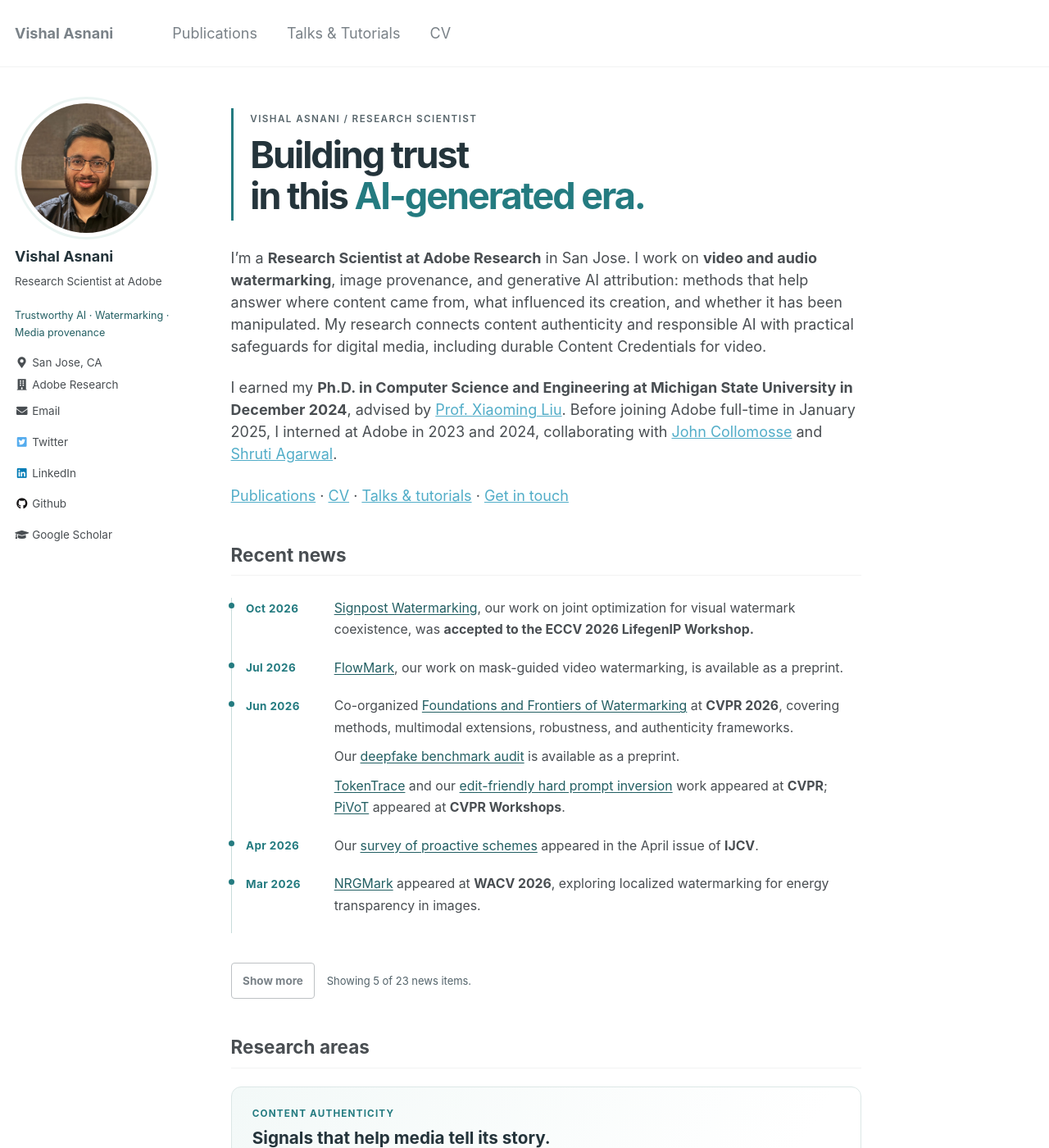
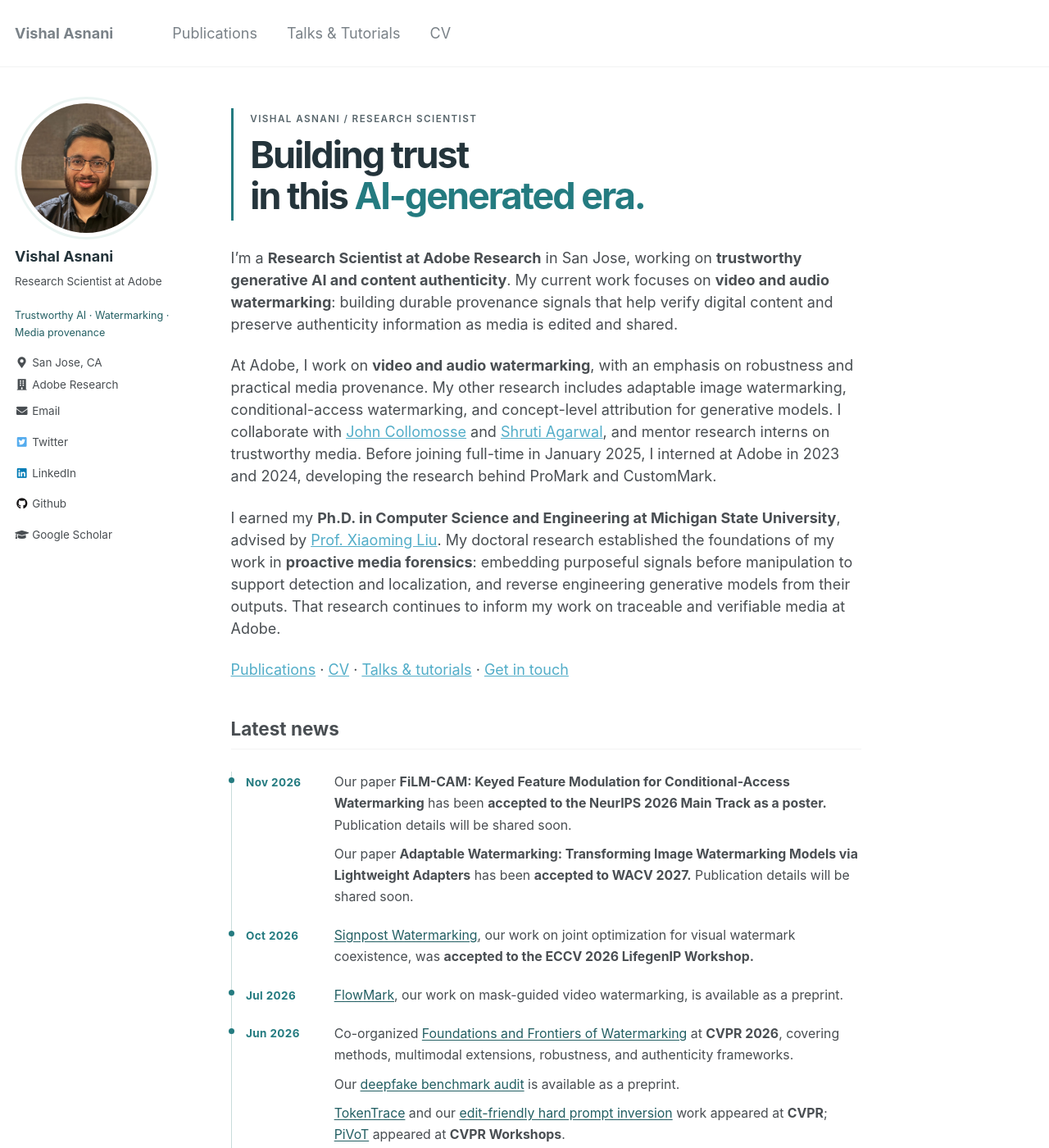
Before and after one commit to vishal3477/vishal3477.github.io, a Jekyll site: the page built from _pages/about.md, in a window 1280 px wide and 1400 px high. Shown: the whole window at 82% size. Built offline with Jekyll 4.4.1, drawn with Linux system fonts in a browser that asks for light colours; some of the changed text lies outside the part shown.

Commit message:
Announce accepted papers and clarify current Adobe research
Add FiLM-CAM and Adaptable Watermarking acceptance news. Emphasize video and audio watermarking at Adobe and distinguish other research and doctoral foundations.

Co-authored-by: Copilot <223556219+Copilot@users.noreply.github.com>

```diff
--- a/_config.yml
+++ b/_config.yml
@@ -10,7 +10,7 @@ locale                   : "en-US"
 title                    : "Vishal Asnani"
 title_separator          : "-"
 name                     : &name "Vishal Asnani"
-description              : &description "Research Scientist at Adobe working on trustworthy AI, image/video/audio watermarking, media provenance, and generative AI attribution."
+description              : &description "Research Scientist at Adobe Research working on video and audio watermarking, content authenticity, and media provenance."
 url                      : https://vishal3477.github.io # the base hostname & protocol for your site e.g. "https://mmistakes.github.io"
 baseurl                  : "" # the subpath of your site, e.g. "/blog"
 repository               : "vishal3477/vishal3477.github.io"
--- a/_pages/about.md
+++ b/_pages/about.md
@@ -1,7 +1,7 @@
 ---
 permalink: /
 title: ""
-excerpt: "Research Scientist at Adobe working on trustworthy AI, watermarking, and media provenance."
+excerpt: "Research Scientist at Adobe Research working on video and audio watermarking, content authenticity, and media provenance."
 author_profile: true
 selected_work:
   - name: FlowMark
@@ -65,15 +65,24 @@ redirect_from:
   <h1 class="research-intro__headline">Building trust<br>in this <span>AI-generated era.</span></h1>
 </div>
 
-I'm a **Research Scientist at Adobe Research** in San Jose. I work on **video and audio watermarking**, image provenance, and generative AI attribution: methods that help answer where content came from, what influenced its creation, and whether it has been manipulated. My research connects content authenticity and responsible AI with practical safeguards for digital media, including durable Content Credentials for video.
+I'm a **Research Scientist at Adobe Research** in San Jose, working on **trustworthy generative AI and content authenticity**. My current work focuses on **video and audio watermarking**: building durable provenance signals that help verify digital content and preserve authenticity information as media is edited and shared.
 
-I earned my **Ph.D. in Computer Science and Engineering at Michigan State University in December 2024**, advised by [Prof. Xiaoming Liu](https://www.cse.msu.edu/~liuxm/index2.html). Before joining Adobe full-time in January 2025, I interned at Adobe in 2023 and 2024, collaborating with [John Collomosse](https://research.adobe.com/person/john-collomosse/) and [Shruti Agarwal](https://agarwalshruti15.github.io/).
+At Adobe, I work on **video and audio watermarking**, with an emphasis on robustness and practical media provenance. My other research includes adaptable image watermarking, conditional-access watermarking, and concept-level attribution for generative models. I collaborate with [John Collomosse](https://research.adobe.com/person/john-collomosse/) and [Shruti Agarwal](https://agarwalshruti15.github.io/), and mentor research interns on trustworthy media. Before joining full-time in January 2025, I interned at Adobe in 2023 and 2024, developing the research behind ProMark and CustomMark.
+
+I earned my **Ph.D. in Computer Science and Engineering at Michigan State University**, advised by [Prof. Xiaoming Liu](https://www.cse.msu.edu/~liuxm/index2.html). My doctoral research established the foundations of my work in **proactive media forensics**: embedding purposeful signals before manipulation to support detection and localization, and reverse engineering generative models from their outputs. That research continues to inform my work on traceable and verifiable media at Adobe.
 
 [Publications]({{ '/publications/' | relative_url }}) · [CV]({{ '/cv/' | relative_url }}) · [Talks & tutorials]({{ '/talks/' | relative_url }}) · [Get in touch](mailto:vishal.8.asnani@gmail.com)
 
-## Recent news
+## Latest news
 
 <ol id="research-news" class="news-timeline" aria-label="Research news and milestones">
+  <li>
+    <time datetime="2026-11">Nov 2026</time>
+    <div>
+      <p>Our paper <strong>FiLM-CAM: Keyed Feature Modulation for Conditional-Access Watermarking</strong> has been <strong>accepted to the NeurIPS 2026 Main Track as a poster.</strong> Publication details will be shared soon.</p>
+      <p>Our paper <strong>Adaptable Watermarking: Transforming Image Watermarking Models via Lightweight Adapters</strong> has been <strong>accepted to WACV 2027.</strong> Publication details will be shared soon.</p>
+    </div>
+  </li>
   <li>
     <time datetime="2026-10">Oct 2026</time>
     <p><a href="{{ '/publication/signpost' | relative_url }}">Signpost Watermarking</a>, our work on joint optimization for visual watermark coexistence, was <strong>accepted to the ECCV 2026 LifegenIP Workshop.</strong></p>
@@ -183,14 +192,16 @@ I earned my **Ph.D. in Computer Science and Engineering at Michigan State Univer
   <span id="news-status" role="status" aria-live="polite"></span>
 </div>
 
-## Research areas
+## Research interests
+
+My current work at **Adobe Research** centers on **video and audio watermarking** for trustworthy media. My broader research interests build on my Ph.D. work in proactive manipulation detection, localization, and generative-model parsing.
 
 <div class="research-cards">
   <article class="research-card" aria-labelledby="watermarking-title">
     <p class="research-card__label">Content authenticity</p>
     <h3 id="watermarking-title">Signals that help media tell its story.</h3>
     <img class="research-card__visual" src="{{ '/images/research-watermarking.svg' | relative_url }}" alt="Watermarking overview: digital media, an embedded signal, and provenance verification." width="720" height="240" loading="lazy">
-    <p><strong>Video and audio watermarking</strong>, localized image metadata, and visual watermark coexistence for traceable media.</p>
+    <p><strong>Robust image, video, and audio watermarking</strong> for traceable media, including durable provenance signals, localized metadata, and visual watermark coexistence. My current interests also include <strong>lightweight watermarking adapters and conditional-access watermarking</strong>.</p>
     <ul class="research-card__links" aria-label="Watermarking papers">
       <li><a href="{{ '/publication/flowmark' | relative_url }}">FlowMark <span>Preprint</span></a></li>
       <li><a href="{{ '/publication/nrgmark' | relative_url }}">NRGMark <span>WACV 2026</span></a></li>
@@ -201,7 +212,7 @@ I earned my **Ph.D. in Computer Science and Engineering at Michigan State Univer
     <p class="research-card__label">Generative AI attribution</p>
     <h3 id="attribution-title">Tracing the ideas behind the image.</h3>
     <img class="research-card__visual" src="{{ '/images/research-attribution.svg' | relative_url }}" alt="Attribution overview: source concepts influence generated content, followed by tracing those influences." width="720" height="240" loading="lazy">
-    <p>Tracing creative influences through watermarked training data, diffusion-model customization, and token recovery.</p>
+    <p>At Adobe, I explore how to trace the creative influences behind generated images through <strong>watermarked training data, diffusion-model customization, and multi-concept token recovery</strong>.</p>
     <ul class="research-card__links" aria-label="Attribution papers">
       <li><a href="{{ '/publication/paper6' | relative_url }}">ProMark <span>CVPR 2024</span></a></li>
       <li><a href="{{ '/publication/custommark' | relative_url }}">CustomMark <span>ICCV 2025 APAI Workshop</span></a></li>
@@ -212,7 +223,7 @@ I earned my **Ph.D. in Computer Science and Engineering at Michigan State Univer
     <p class="research-card__label">Media forensics &amp; evaluation</p>
     <h3 id="forensics-title">Looking beyond what meets the eye.</h3>
     <img class="research-card__visual" src="{{ '/images/research-forensics.svg' | relative_url }}" alt="Forensics overview: media inputs, forensic analysis, and evaluation." width="720" height="240" loading="lazy">
-    <p>Localizing manipulation, inferring model properties, and testing what deepfake benchmarks really measure.</p>
+    <p>Building on my Ph.D. research in <strong>proactive manipulation detection, localization, and model parsing</strong>, I investigate how to verify manipulated media, infer properties of generative models, and test what deepfake benchmarks really measure.</p>
     <ul class="research-card__links" aria-label="Media forensics papers">
       <li><a href="{{ '/publication/paper3' | relative_url }}">Proactive detection <span>CVPR 2022</span></a></li>
       <li><a href="{{ '/publication/paper4' | relative_url }}">MaLP <span>CVPR 2023</span></a></li>
@@ -274,7 +285,7 @@ Four perspectives on trustworthy media: watermarking video, tracing creative inf
 
 I mentor research interns, co-organize tutorials, and review for venues including CVPR, ICCV, ECCV, TPAMI, IJCV, ICLR, AAAI, ACM Multimedia, and WACV. I also co-organized the CVPR 2023 tutorial *Reverse Engineering of Deceptions* and presented my research at Scale AI.
 
-I welcome collaborations on watermarking, content authenticity, responsible AI, media provenance, and deepfake detection. Reach me at [vishal.8.asnani@gmail.com](mailto:vishal.8.asnani@gmail.com).
+I welcome collaborations on video and audio watermarking, media provenance, content authenticity, generative AI attribution, and proactive media forensics. Reach me at [vishal.8.asnani@gmail.com](mailto:vishal.8.asnani@gmail.com).
 
 My collaborators have included Xiaoming Liu, Tal Hassner, John Collomosse, Shruti Agarwal, Xi Yin, and Sijia Liu.
 
```
Also changed, not shown: README.md (+8 -0 lines), _pages/cv.md (+2 -2 lines).
